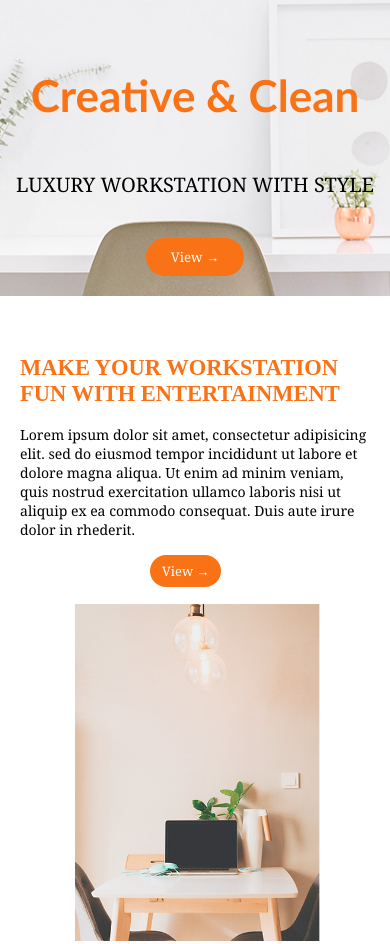
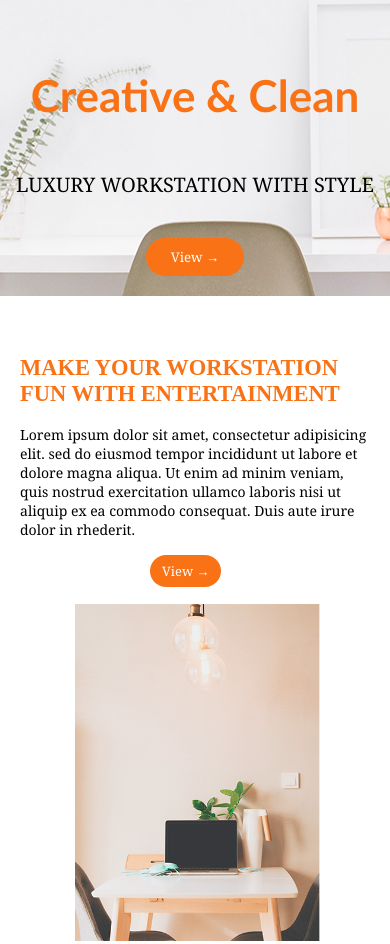
Before and after one commit to sofia-garcia30/Proyecto-Creative-Clean, a plain HTML site: page index.html in a window 390 px wide. Shown: the top 944 px of the page. Drawn offline with Linux system fonts and the light colour scheme.

Commit message:
sexto commit

```diff
--- a/styles/styles.css
+++ b/styles/styles.css
@@ -489,7 +489,7 @@ ul {
 
 @media(max-width:480px) {
     .caja01 {
-        background-position-x: -520px;
+        background-position-x: -480px;
         height: auto;
         padding-bottom: 20px;
         background-position-y: 430px;
```
